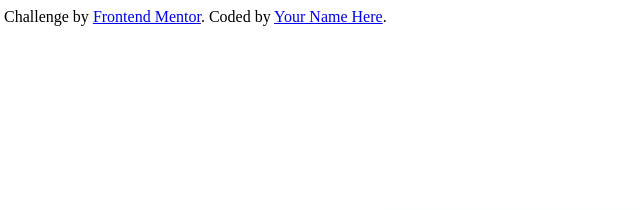
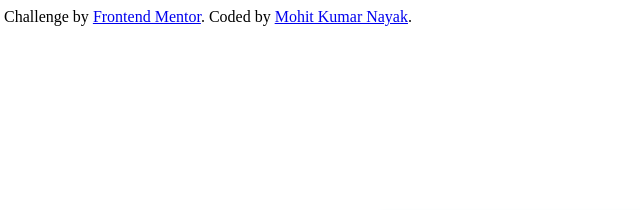
Before and after one commit to gitmohitco/fmproj1, a plain HTML site: page index.html in a window 1280 px wide. Shown: the top 210 px of the page, 4-644 px from the left. Drawn offline with Linux system fonts and the light colour scheme; a web font is replaced by a local one.

Commit message:
Update index.html

```diff
--- a/index.html
+++ b/index.html
@@ -92,7 +92,7 @@
 
   <div class="attribution">
     Challenge by <a href="https://www.frontendmentor.io?ref=challenge" target="_blank">Frontend Mentor</a>.
-    Coded by <a href="#">Your Name Here</a>.
+    Coded by <a href="#">Mohit Kumar Nayak</a>.
   </div>
 </body>
 
```
